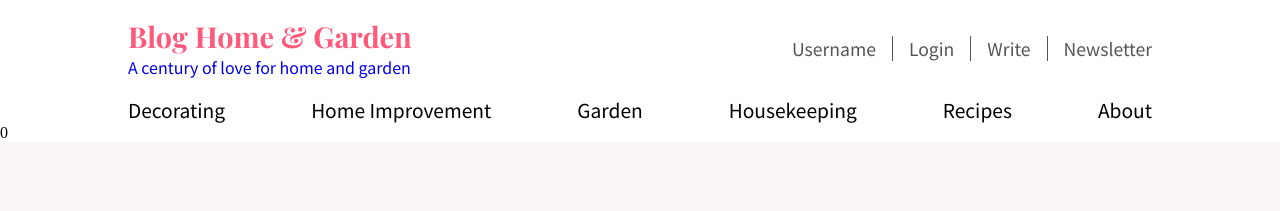
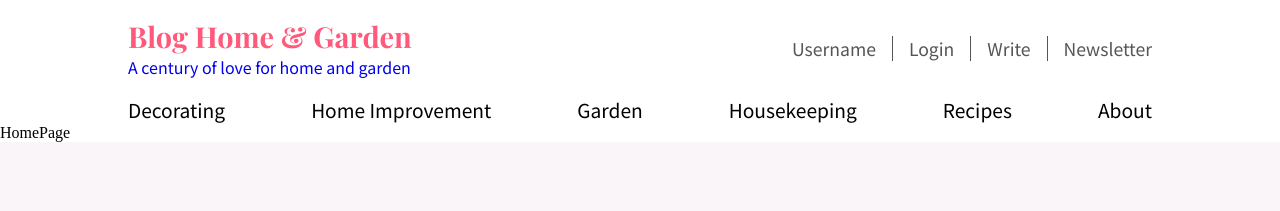
Before and after one commit to eford05/blog-home-garden, a React (Create React App) app: page / in a window 1280 px wide. Shown: the top 211 px of the page. Built offline with nearby package versions, Linux system fonts and the light colour scheme.

Commit message:
begin work on page filter

```diff
--- /dev/null
+++ b/src/components/categories/HomePage.jsx
@@ -0,0 +1,7 @@
+import React from "react";
+
+function HomePage() {
+  return <div>HomePage</div>;
+}
+
+export default HomePage;
--- a/src/pages/Home.jsx
+++ b/src/pages/Home.jsx
@@ -1,4 +1,6 @@
 import { useContext } from "react";
+import HomePage from "../components/categories/HomePage";
+import Posts from "../components/categories/Posts";
 import { CatContext } from "../contexts/CatContext";
 import "../styles/home.css";
 
@@ -10,10 +12,12 @@ import "../styles/home.css";
   3 = garden
   4 = housekeeping
   5 = recipes
+
+  If cat is equal to zero show homepage content otherwise show post content based on their category
 */
 function Home() {
   const { cat } = useContext(CatContext);
-  return <div>{cat}</div>;
+  return <div>{cat === 0 ? <HomePage /> : <Posts />}</div>;
 }
 
 export default Home;
```
Also changed, not shown: src/components/categories/Home.jsx (deleted, +0 -8 lines).
